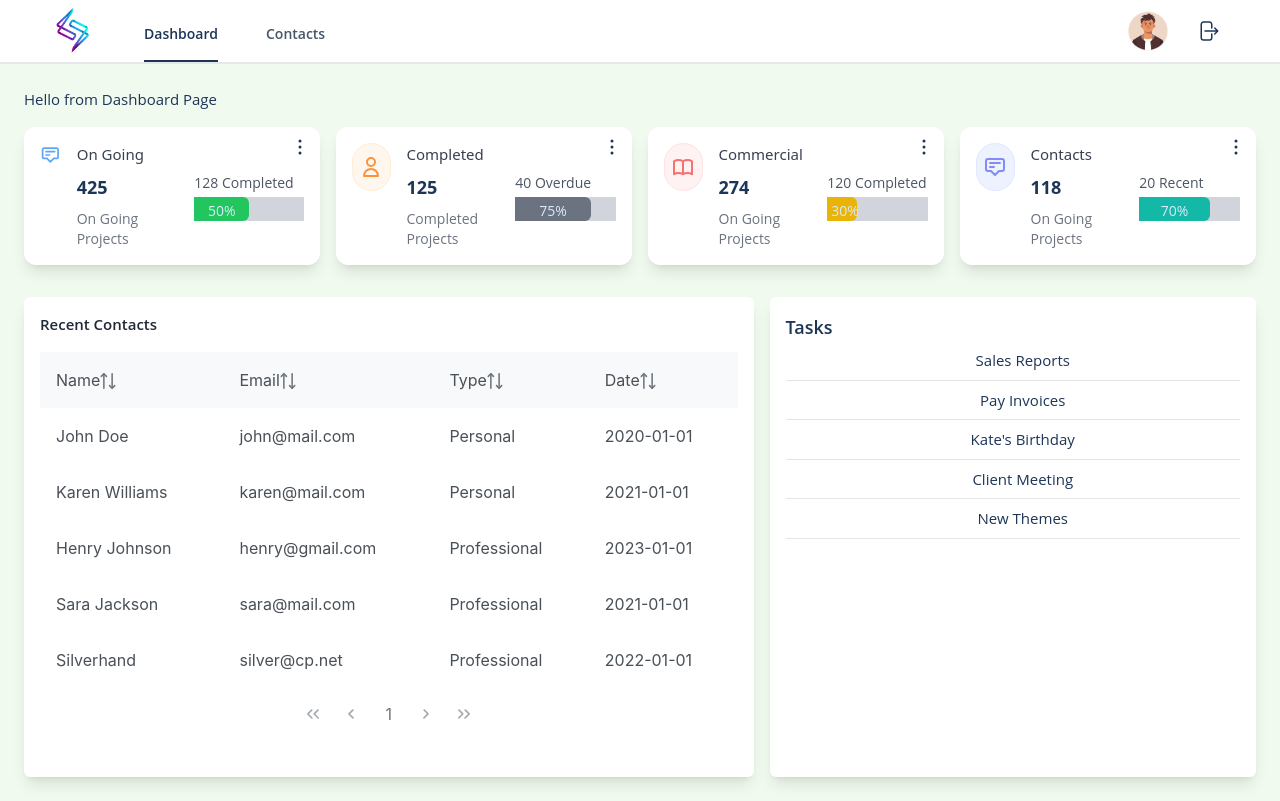
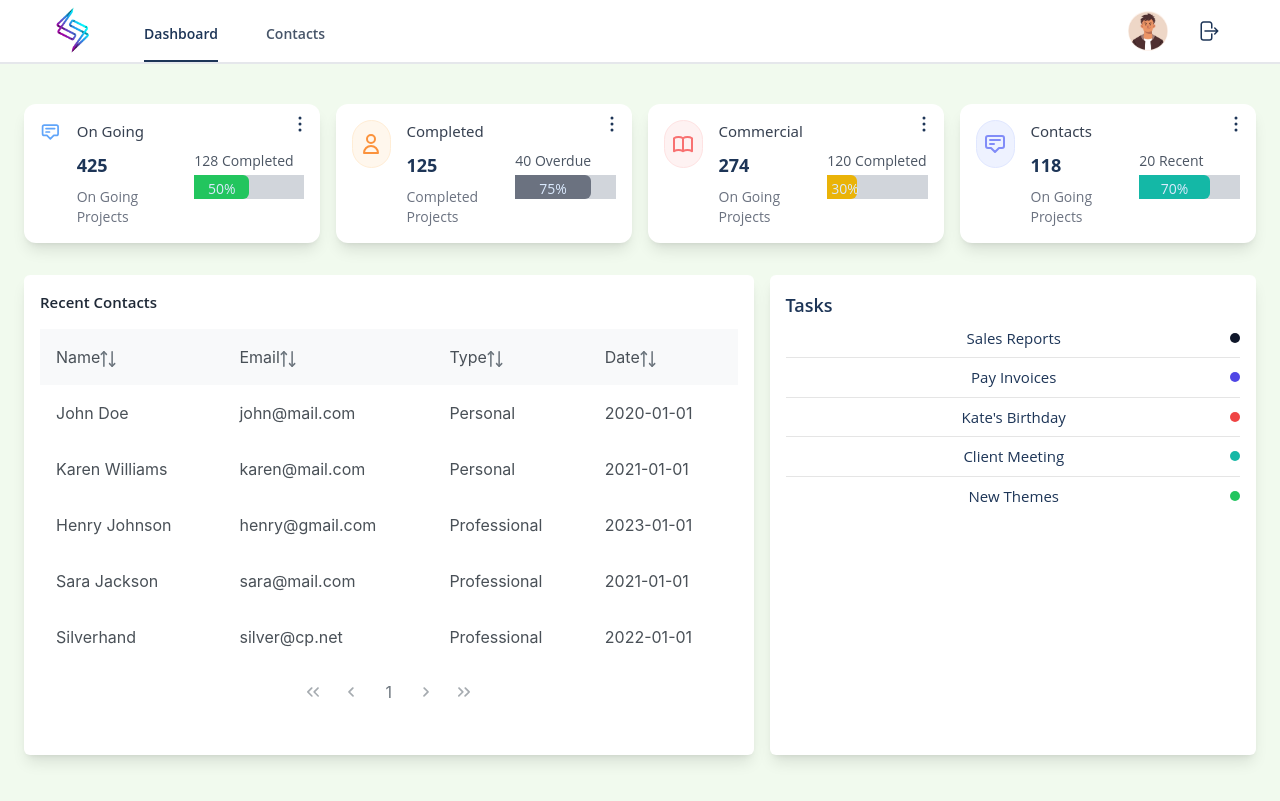
Before and after one commit to takinur/leveling, a Vue app: page / in a window 1280 px wide. Built offline with nearby package versions, Linux system fonts and the light colour scheme.

Commit message:
Todo List Icons

```diff
--- a/src/components/DashboardTasks.vue
+++ b/src/components/DashboardTasks.vue
@@ -11,27 +11,27 @@ const tasksCheckbox = ref([])
       <li>
         <PrimeCheckbox name="task" value="reports" v-model="tasksCheckbox" />
         <span>Sales Reports</span>
-        <span class="task-badge red"></span>
+        <span class="task-badge bg-slate-900"></span>
       </li>
       <li>
         <PrimeCheckbox name="task" value="pay" v-model="tasksCheckbox" />
         <span>Pay Invoices</span>
-        <span class="task-badge orange"></span>
+        <span class="task-badge bg-indigo-600"></span>
       </li>
       <li>
         <PrimeCheckbox name="task" value="dinner" v-model="tasksCheckbox" />
         <span>Kate's Birthday</span>
-        <span class="task-badge orange"></span>
+        <span class="task-badge bg-red-500"></span>
       </li>
       <li>
         <PrimeCheckbox name="task" value="meeting" v-model="tasksCheckbox" />
         <span>Client Meeting</span>
-        <span class="task-badge green"></span>
+        <span class="task-badge bg-teal-500"></span>
       </li>
       <li>
         <PrimeCheckbox name="task" value="theme" v-model="tasksCheckbox" />
         <span>New Themes</span>
-        <span class="task-badge green"></span>
+        <span class="task-badge bg-green-500"></span>
       </li>
     </ul>
   </div>
@@ -51,4 +51,16 @@ li {
   padding: 0.5rem 0;
   border-bottom: 1px solid #e5e5e5;
 }
+
+li:last-child {
+  border-bottom: none;
+}
+
+.task-badge {
+  display: inline-block;
+  width: 10px;
+  height: 10px;
+  border-radius: 50%;
+  margin-left: 0.5rem;
+}
 </style>
--- a/src/views/DashboardView.vue
+++ b/src/views/DashboardView.vue
@@ -49,7 +49,6 @@ const contacts = [
 
 <template>
   <main class="w-full bg-primary p-6">
-    <h1>Hello from Dashboard Page</h1>
     <DashboardStats />
     <div class="md:flex gap-4 mt-8 w-full">
       <div class="md:w-3/5 rounded-md bg-white p-4 shadow-lg">
```
